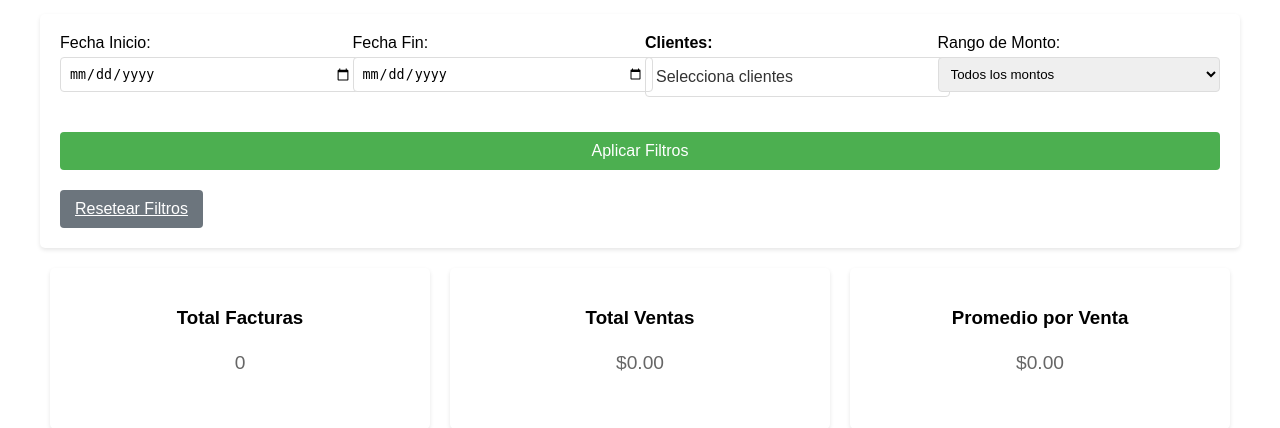
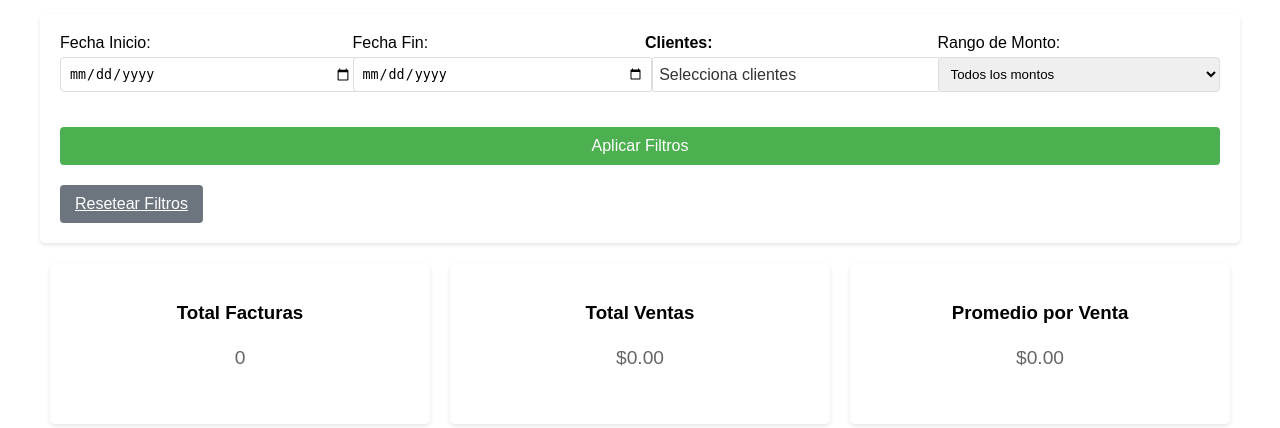
Before and after one commit to elianisrael/pasantia_2024, a Flask app: page /dashboard in a window 1280 px wide. Shown: the part 76-504 px from the top of the page. Run offline with Flask 3, Linux system fonts and the light colour scheme; a user stored in the database is signed in.

Commit message:
tamaño de botón del filtro de cleintes arreglado

```diff
--- a/project_pasantia/templates/dashboard.html
+++ b/project_pasantia/templates/dashboard.html
@@ -44,7 +44,7 @@
 
                 <div class="filter-group">
                     <label for="clientes-select" style="font-weight: bold;">Clientes:</label>
-                    <span id="selected-client" style="cursor: pointer; color: #333; border: 1px solid #ddd; padding: 10px; display: inline-block; border-radius: 4px; width: 100%; text-align: left; margin-bottom: 5px;">Selecciona clientes</span>
+                    <span id="selected-client" style="cursor: pointer; color: #333; border: 1px solid #ddd; padding: 7.7px; display: inline-block; border-radius: 4px; width: calc(100% - 9px); text-align: left; margin-left: 5.5px; margin-bottom: 5px;">Selecciona clientes</span>
                     <div id="clientes-list" class="checkbox-container hidden">
                         {% for cliente in clientes_unicos %}
                         <div class="checkbox-item" data-cliente="{{ cliente }}">
```
